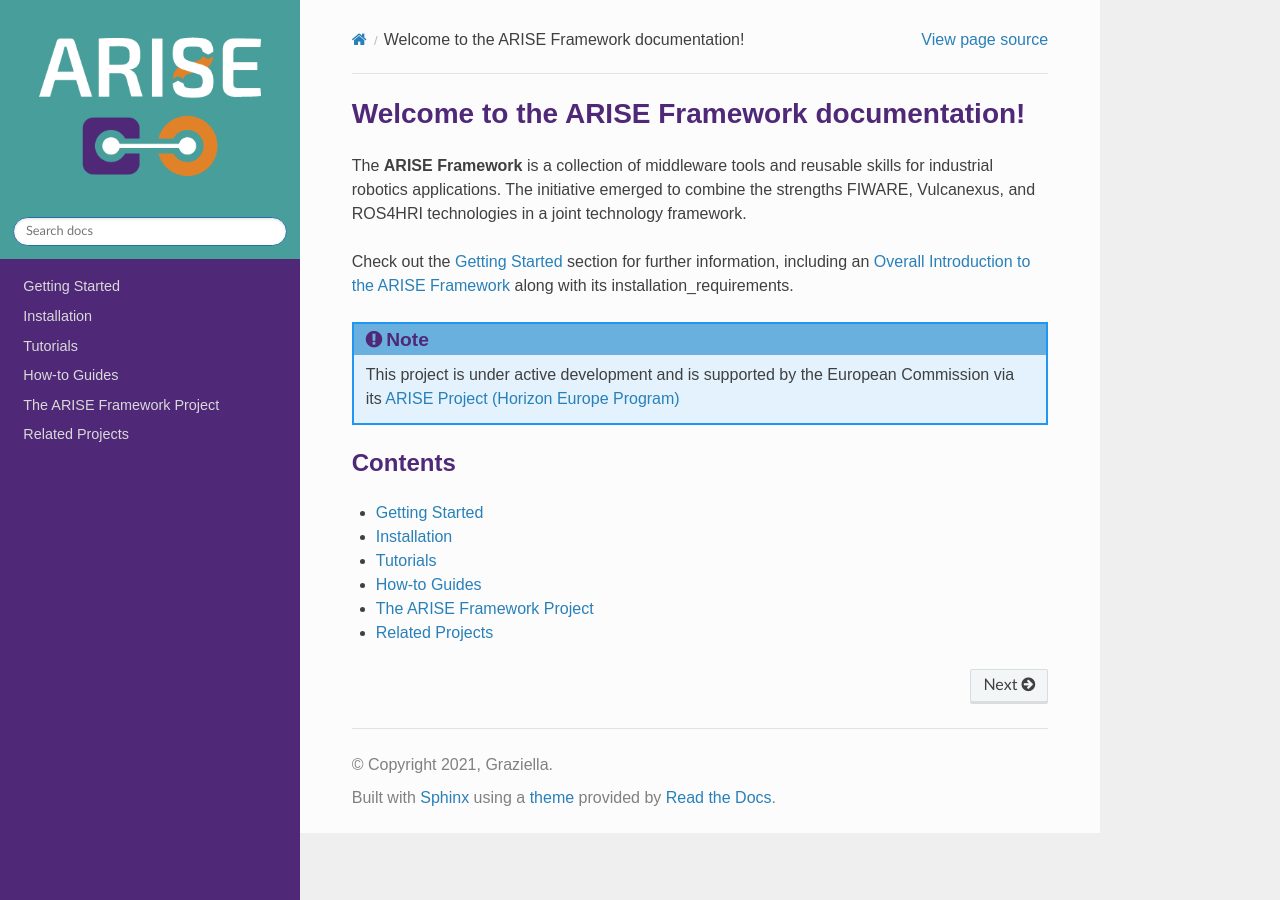
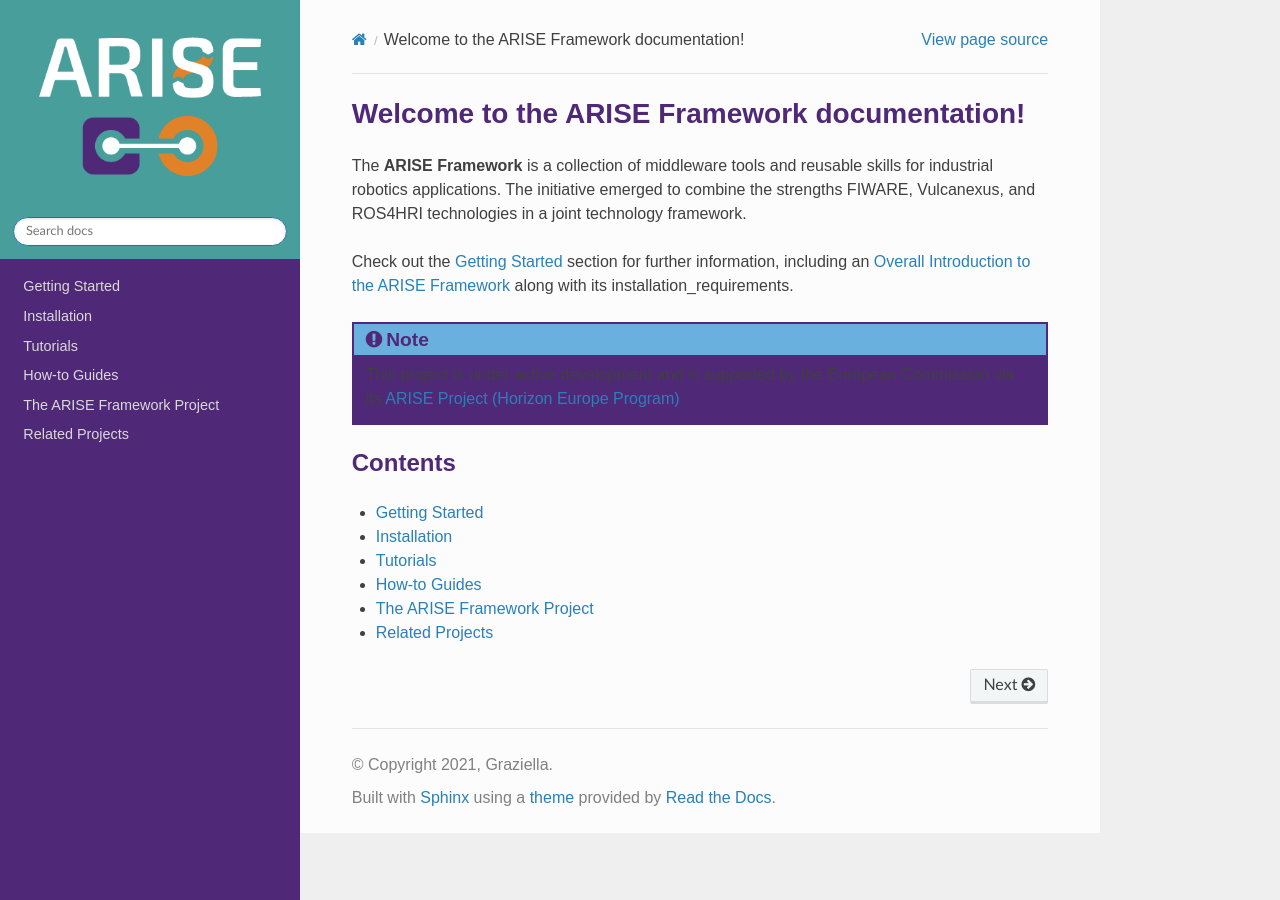
Before and after one commit to agileHRI/arise_documentation, a Sphinx documentation site: the page built from docs/source/index.rst, in a window 1280 px wide. Built offline with Sphinx 7.4.7 and the Read the Docs theme 3.1.0, drawn with Linux system fonts in a browser that asks for light colours.

Commit message:
Update custom.css

```diff
--- a/docs/source/_static/custom.css
+++ b/docs/source/_static/custom.css
@@ -50,8 +50,8 @@
 
 /* Styling for specific admonition types (e.g., note, warning, etc.) */
 .admonition.note {
-    border-color: #2196F3; /* Blue border for 'note' */
-    background-color: #E3F2FD; /* Light blue background for 'note' */
+    background-color: #502878; /* ARISE purple */
+    /*background-color: #E3F2FD;*/ /* Light blue background for 'note' */
 }
 
 .admonition.warning {
```
